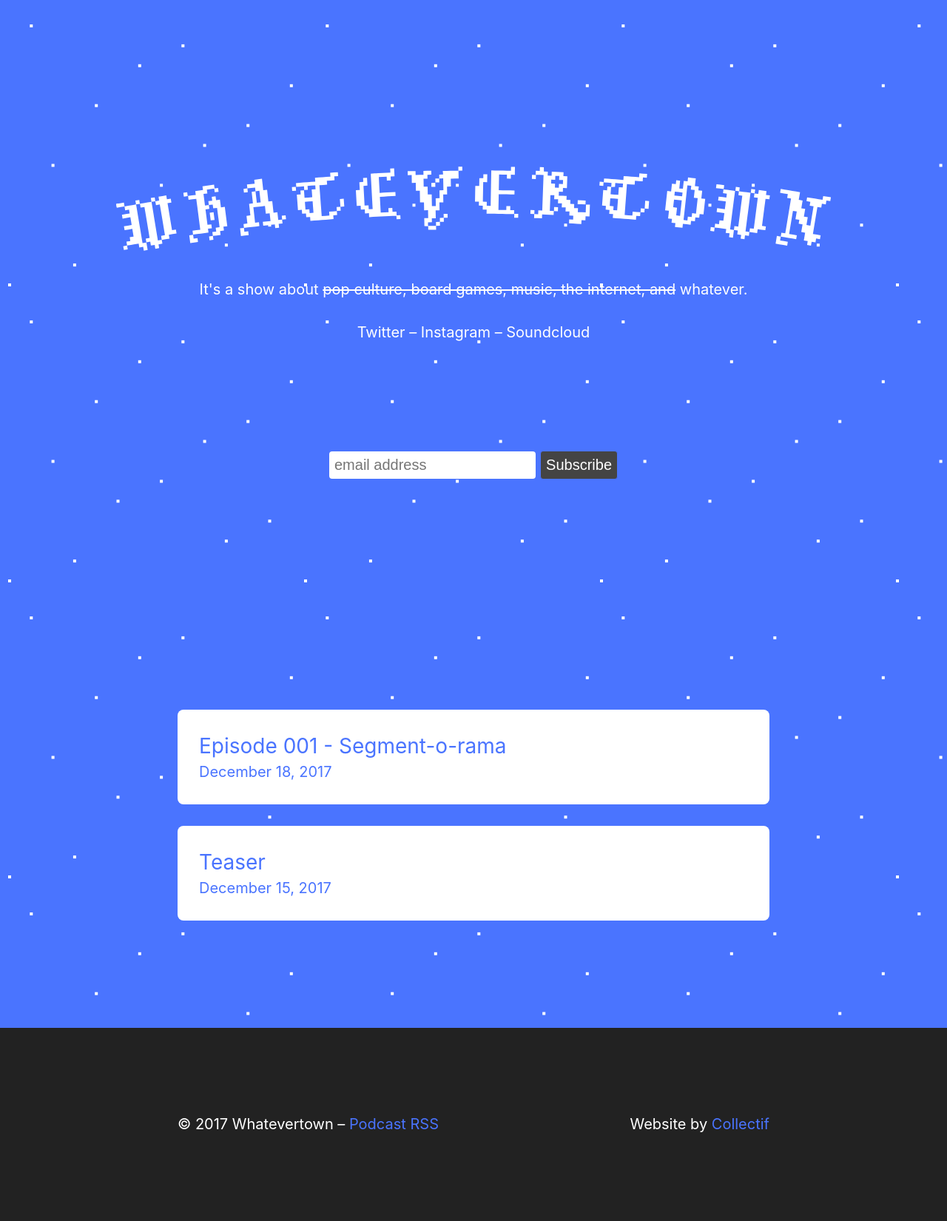
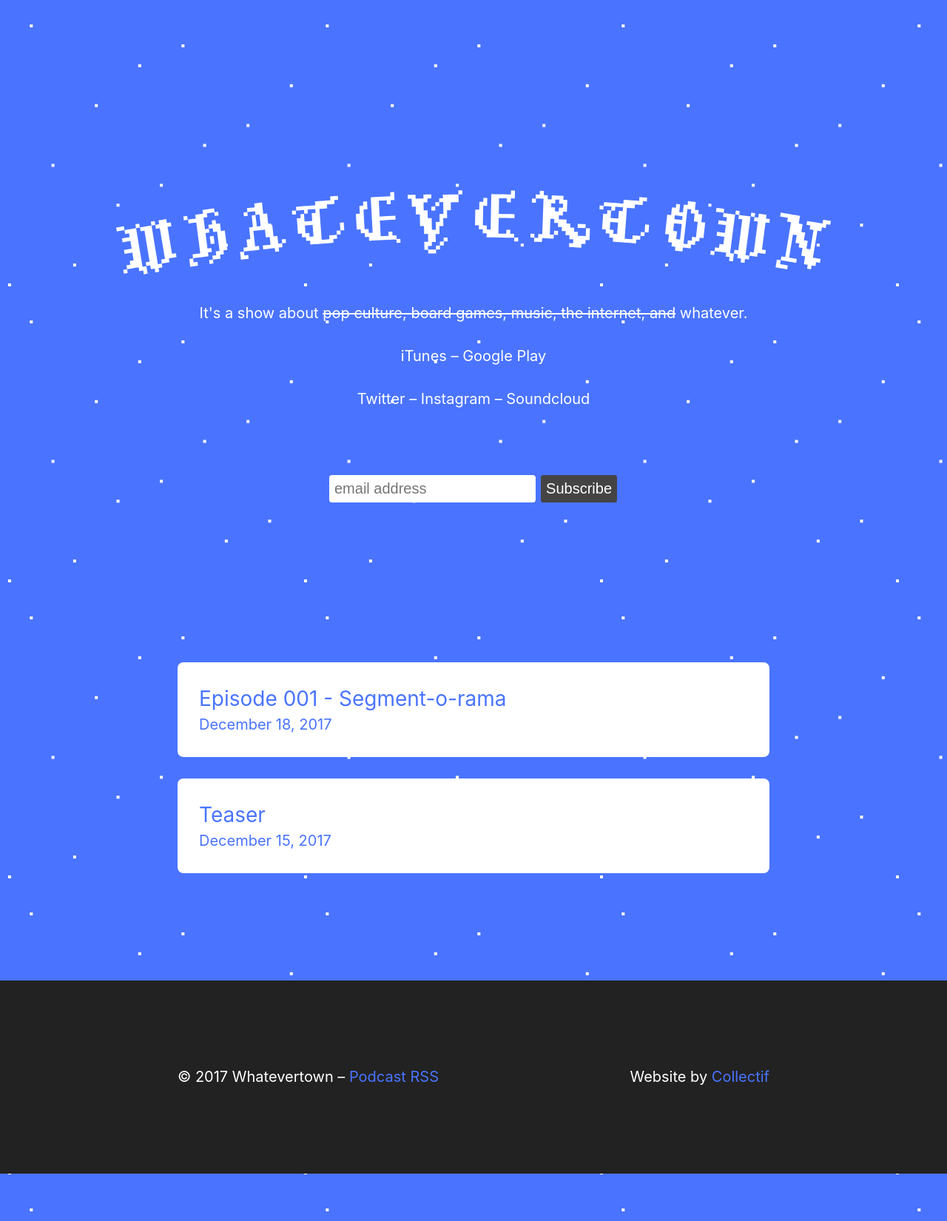
Before and after one commit to jondueck/whatevertown, a Jekyll site: the page built from index.html, in a window 1280 px wide. Shown: the whole page at 74% size. Built offline with Jekyll 4.4.1, drawn with Linux system fonts in a browser that asks for light colours; some web fonts are replaced; the list of posts is cut into pages by our own code; after the commit the page ends 1586 px from its top, so only the background shows below that.

Commit message:
add itunes and google play links to home page

```diff
--- a/_layouts/default.html
+++ b/_layouts/default.html
@@ -16,6 +16,11 @@
           <br><br>
           <p class="site-tagline">It's a show about <del>pop culture, board games, music, the internet, and</del> whatever.</p>
           <p>
+            <a href="{{ site.itunes }}">iTunes</a>
+            –
+            <a href="{{ site.googleplay }}">Google Play</a>
+          </p>
+          <p>
             <a href="https://twitter.com/whatevertown">Twitter</a>
             –
             <a href="https://instagram.com/whatevertown">Instagram</a>
@@ -23,8 +28,6 @@
             <a href="https://soundcloud.com/whatevertown">Soundcloud</a>
           </p>
         </div>
-        <br>
-        <br>
         <div id="mc_embed_signup">
           <form action="https://whatevertown.us17.list-manage.com/subscribe/post?u=1c868ee31fb955534c2f116b6&amp;id=492d018bdc" method="post" id="mc-embedded-subscribe-form" name="mc-embedded-subscribe-form" class="validate" target="_blank" novalidate>
             <div id="mc_embed_signup_scroll">
--- a/_src/scss/modules/_all.scss
+++ b/_src/scss/modules/_all.scss
@@ -3,7 +3,8 @@
 
 .banner {
   // background: $primary-color;
-  padding: 14rem 0;
+  padding-top: 16rem;
+  padding-bottom: 8rem;
   color: $white;
   a {
     color: inherit;
```
Also changed, not shown: dist/css/style.css.
